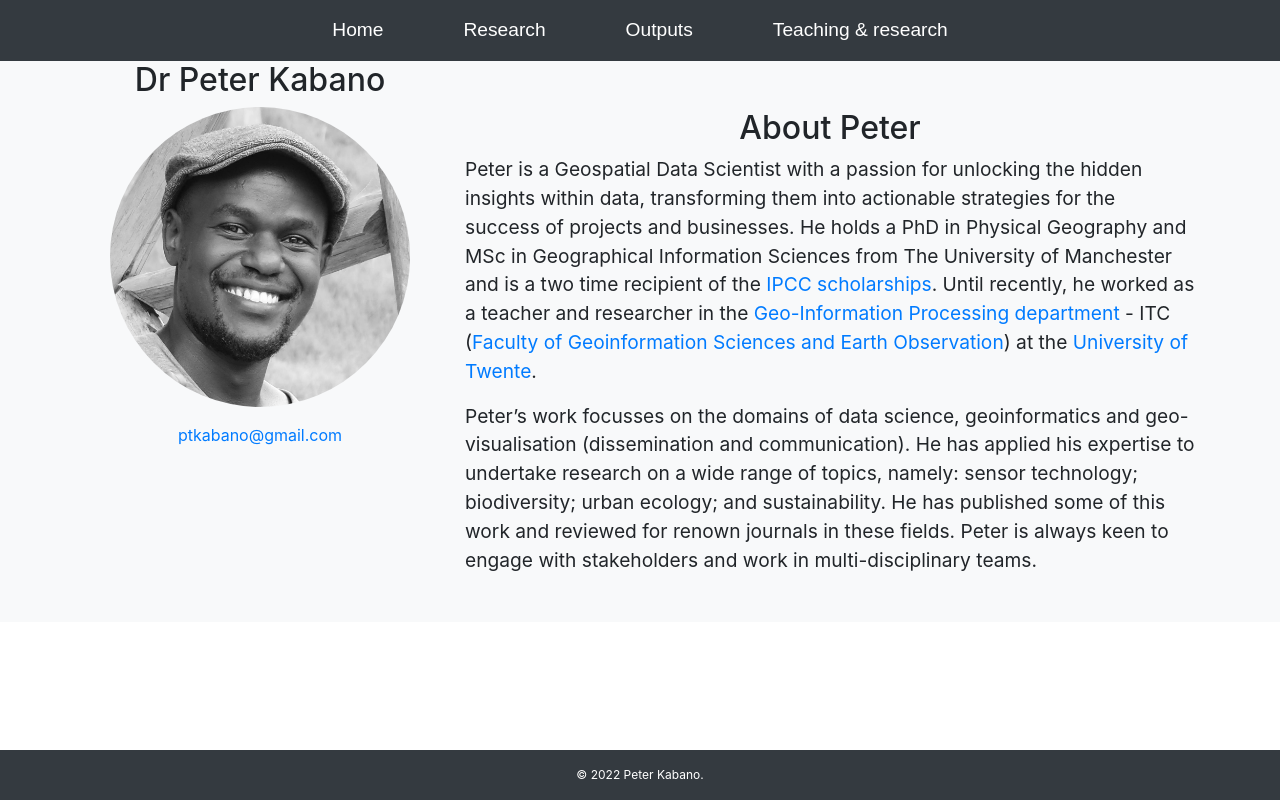
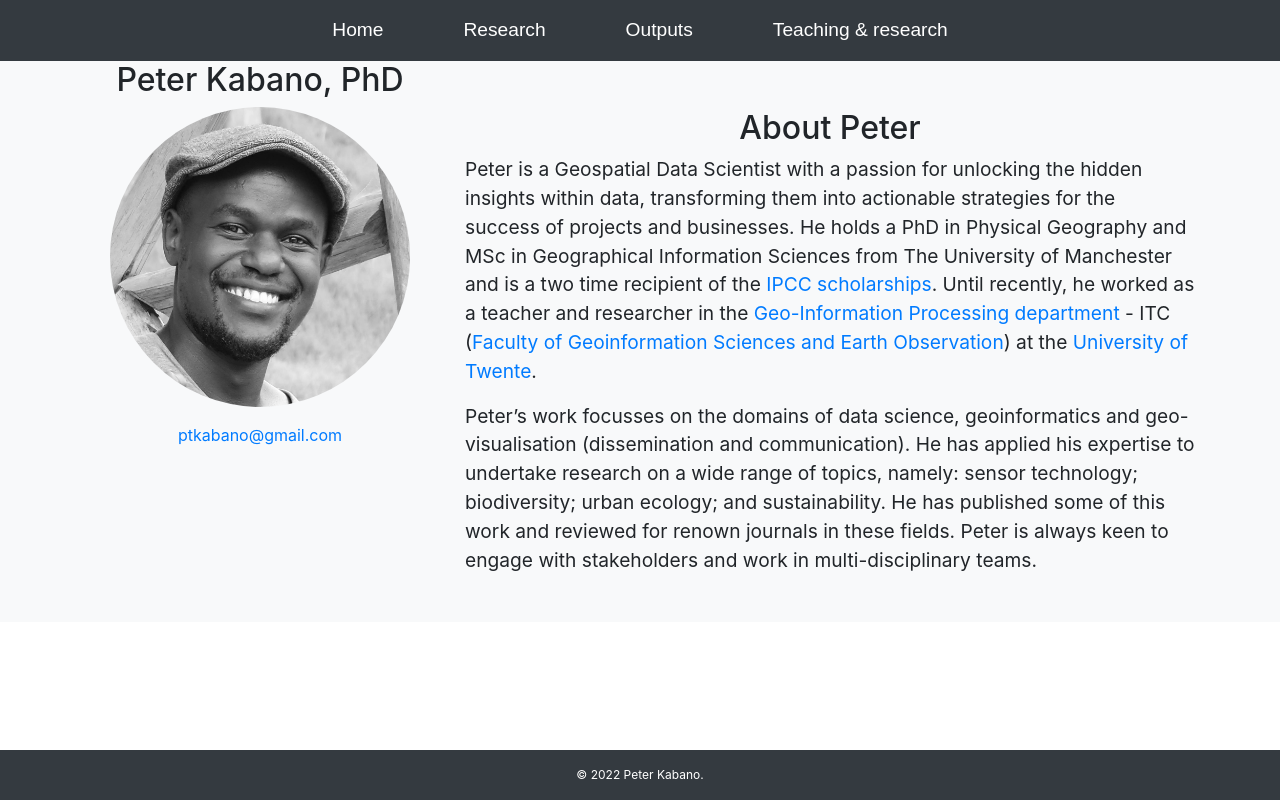
Before and after one commit to peterkabano/peterkabano.github.io, a plain HTML site: page index.html in a window 1280 px wide. Drawn offline with nearby package versions, Linux system fonts and the light colour scheme.

Commit message:
Update index.html

```diff
--- a/index.html
+++ b/index.html
@@ -40,7 +40,7 @@
 		<div class="container text-center">
 			<div class="row">
 				<div class="col-md-4">
-					<h2>Dr Peter Kabano</h2>
+					<h2>Peter Kabano, PhD</h2>
 					<img src="img/Peter_Kabano.jpg" alt="Your Name" class="img-fluid rounded-circle mb-3" style="width: 300px; height: 300px;">
 					<p><a href="mailto:ptkabano@gmail.com">ptkabano@gmail.com</a></p>
 				</div>
```
